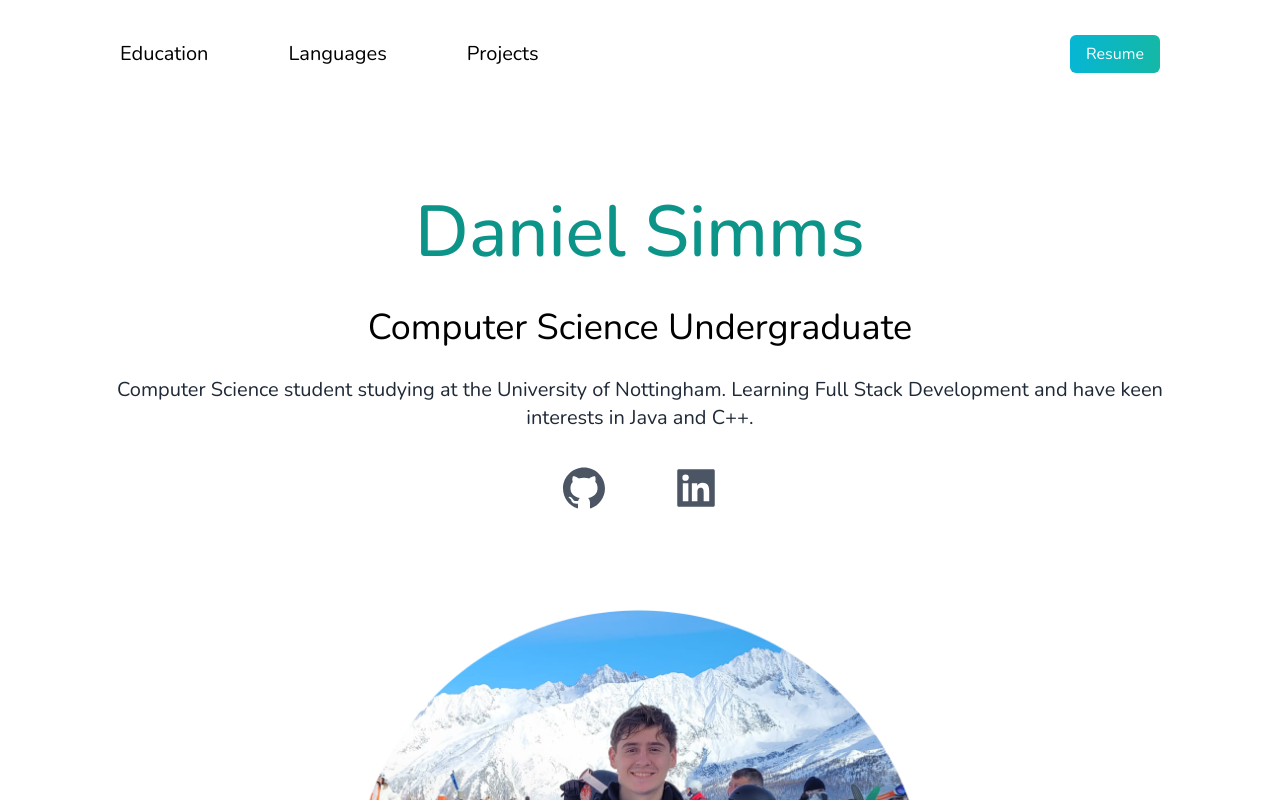
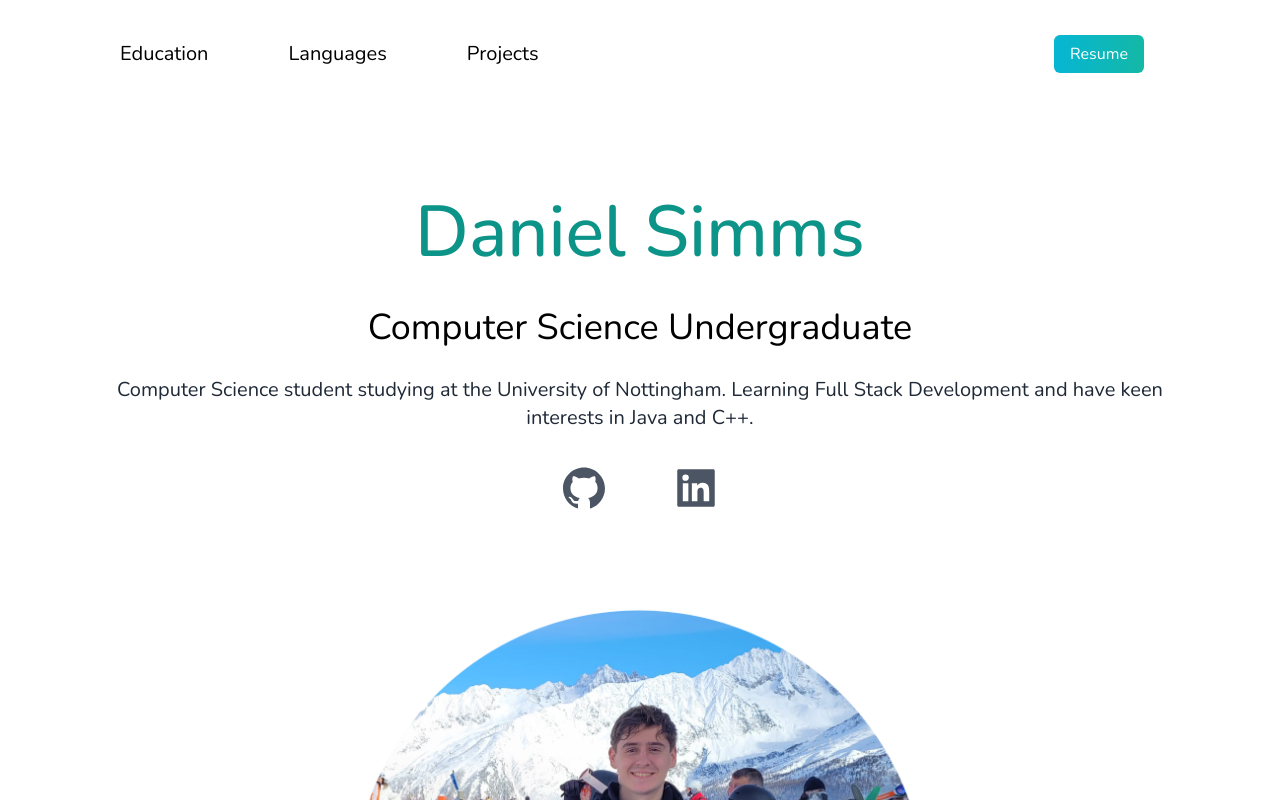
Before and after one commit to Danavarro63/Portfolio-website, a Next.js app: page / in a window 1280 px wide. Shown: the top 800 px of the page. Built offline with nearby package versions, Linux system fonts and the light colour scheme.

Commit message:
fixed navbar padding

```diff
--- a/app/Components/navbar.tsx
+++ b/app/Components/navbar.tsx
@@ -12,7 +12,7 @@ function Navbar() {
     };
 
     return (
-        <nav className="py-10 px-20 flex justify-between md:mb-12 " data-aos="zoom-down"
+        <nav className="py-10 px-0 lg:px-10 xl:px-20 flex justify-between md:mb-12 " data-aos="zoom-down"
         data-aos-duration="1500">
             <div className="md:hidden">
                 <button className="outline-none mobile-menu-button " onClick={toggleMenu}>
@@ -55,12 +55,13 @@ function Navbar() {
             <ul className="flex items-center ml-auto">
                 <li>
                 <a
-                        className="bg-gradient-to-r from-cyan-500 to-teal-500 text-white px-4 py-2 rounded-md ml-8"
+  className="bg-gradient-to-r from-cyan-500 to-teal-500 text-white px-4 py-2 rounded-md ml-8 sm:ml-0 sm:mr-4"
   href="https://drive.google.com/file/d/1uCYNfzjvmC1uIAtMKSQyafk9F0xBZUsR/view?usp=sharing"
   target="_blank"
   rel="noopener noreferrer"
   data-aos="zoom-down"
-                        data-aos-duration="1500">
+  data-aos-duration="1500"
+>
   Resume
 </a>
                 </li>
```
Lines whose indentation alone changed are shown as unchanged.
